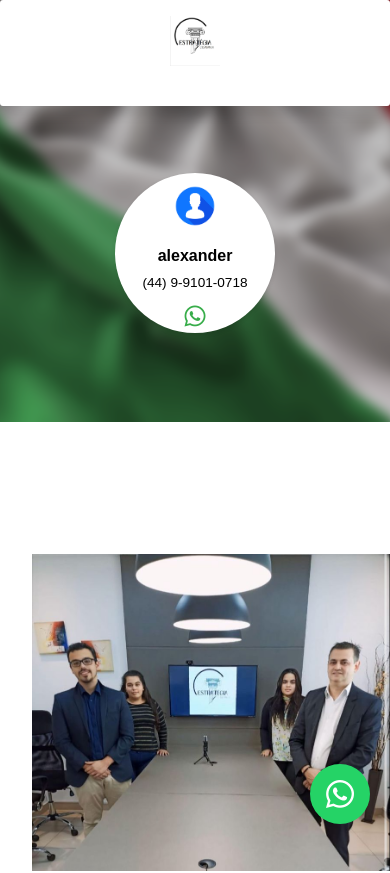
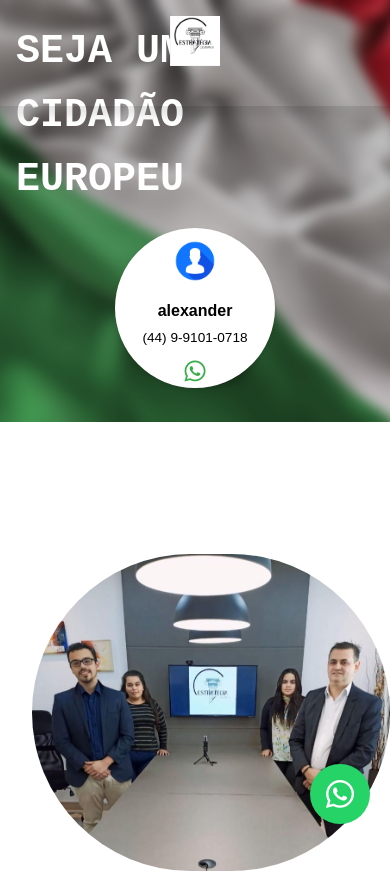
Before and after one commit to MarceloHenrique21/EstrategiaCidadana, a plain HTML site: page landingPage.html in a window 390 px wide. Shown: the top 873 px of the page. Drawn offline with Linux system fonts and the light colour scheme.

Commit message:
responsividade

```diff
--- a/css/style.css
+++ b/css/style.css
@@ -165,24 +165,22 @@ nav ul li a:hover {
 }
 
 
+/* Estilos para telas menores */
 @media (max-width: 768px) {
     header {
         flex-direction: column;
-
         height: auto;
-
         padding: 1rem;
+        background-color: rgba(255, 255, 255, 0);
 
     }
 
     .logo {
         margin-bottom: 1rem;
-
     }
 
     .nav-menu {
         display: none;
-
         width: 100%;
         flex-direction: column;
         align-items: center;
@@ -190,32 +188,26 @@ nav ul li a:hover {
 
     .menu-toggle {
         display: flex;
-
     }
 
     .nav-menu.active {
         display: flex;
-
     }
 
     nav ul {
         flex-direction: column;
-
         width: 100%;
         padding: 0;
     }
 
     nav ul li {
         margin: 1rem 0;
-
     }
 
     nav ul li a {
         padding: 0.75rem 1.5rem;
-
     }
 }
-
 
 nav ul li .parceiro {
     background-color: #F2B700;
@@ -238,7 +230,7 @@ nav ul li a:hover {
     overflow: hidden;
 }
 
-/* Estilos para dispositivos móveis */
+
 @media (max-width: 768px) {
     .banner {
         height: 50vh;
@@ -247,10 +239,18 @@ nav ul li a:hover {
         justify-content: center;
     }
 
-    .company-name,
     .banner-text,
     .contato-buttom {
         display: none;
+    }
+
+    .company-name {
+
+        font-size: 1rem;
+        font-weight: bold;
+        text-align: left;
+        color: white;
+        font-family: 'Courier New', monospace;
     }
 
     .info-card {
@@ -266,7 +266,7 @@ nav ul li a:hover {
         background-color: white;
         height: 160px;
         width: 160px;
-        margin-top: 100px;
+        margin-bottom: 30px;
     }
 
     .card-photo {
@@ -427,6 +427,7 @@ nav ul li a:hover {
     height: auto;
     margin-top: 100px;
     margin-bottom: 100px;
+    border-radius: 100000000px;
 }
 
 .sobre-nos .texto-sobre-nos {
```
